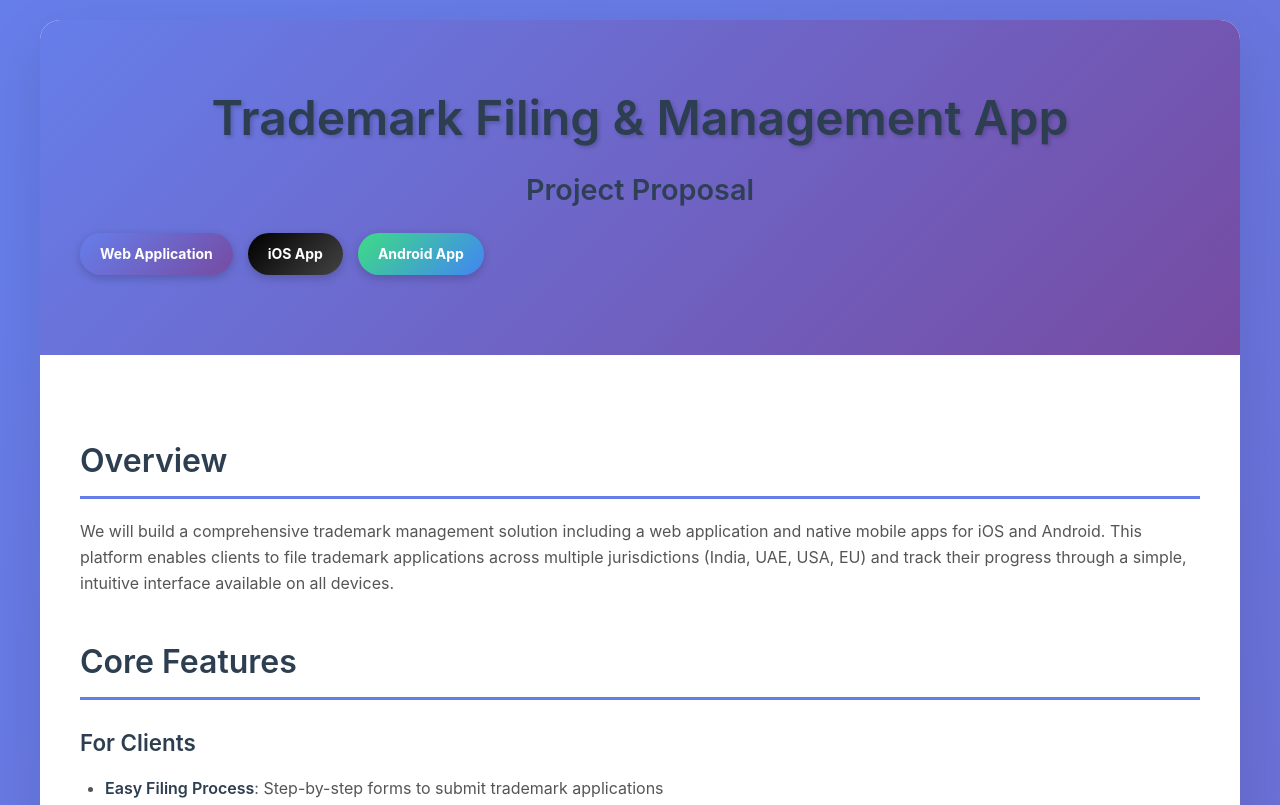
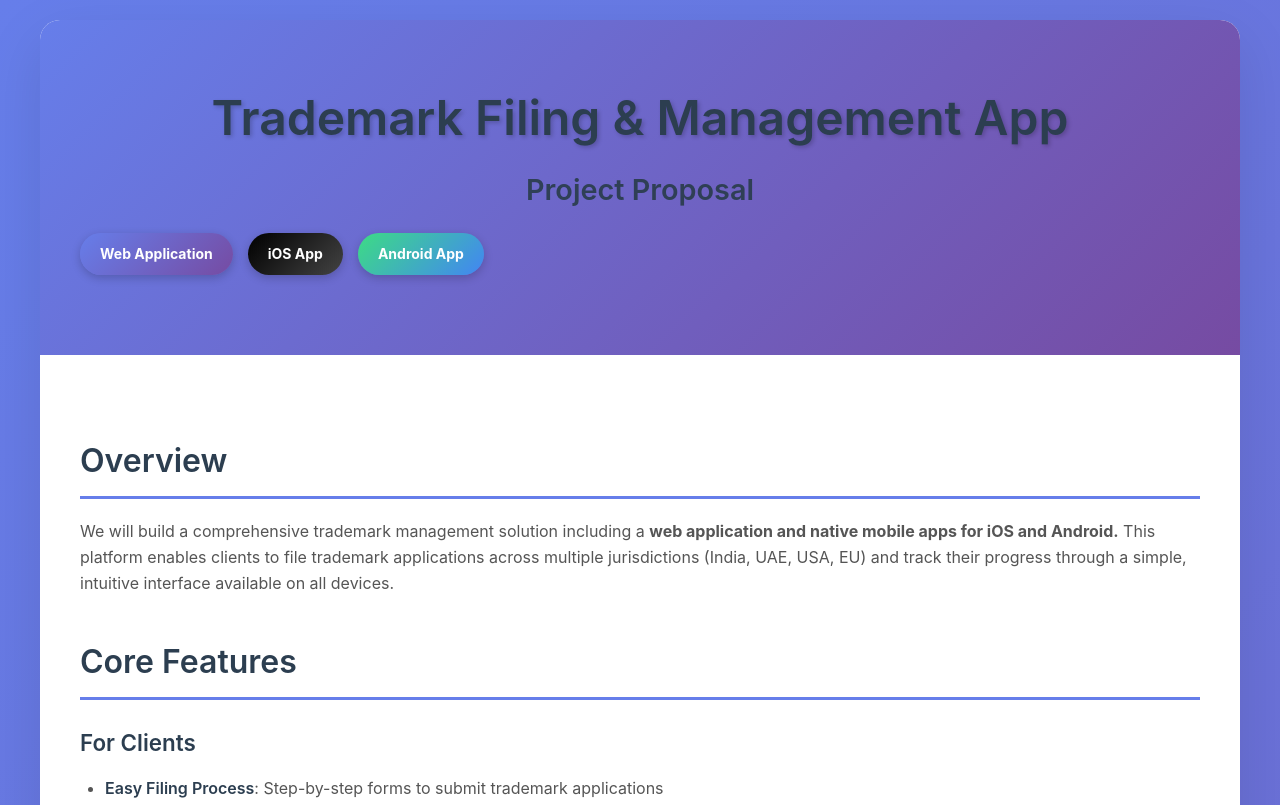
Before and after one commit to Digitalspy12/Trademark, a plain HTML site: page index.html in a window 1280 px wide. Shown: the top 805 px of the page. Drawn offline with Linux system fonts and the light colour scheme.

Commit message:
Update index.html

```diff
--- a/index.html
+++ b/index.html
@@ -351,7 +351,7 @@
 
         <div class="content">
             <h3><strong>Overview</strong></h3>
-            <p>We will build a comprehensive trademark management solution including a web application and native mobile apps for iOS and Android. This platform enables clients to file trademark applications across multiple jurisdictions (India, UAE, USA, EU) and track their progress through a simple, intuitive interface available on all devices.</p>
+            <p>We will build a comprehensive trademark management solution including a <b>web application and native mobile apps for iOS and Android.</b> This platform enables clients to file trademark applications across multiple jurisdictions (India, UAE, USA, EU) and track their progress through a simple, intuitive interface available on all devices.</p>
 
             <h3><strong>Core Features</strong></h3>
 
```
